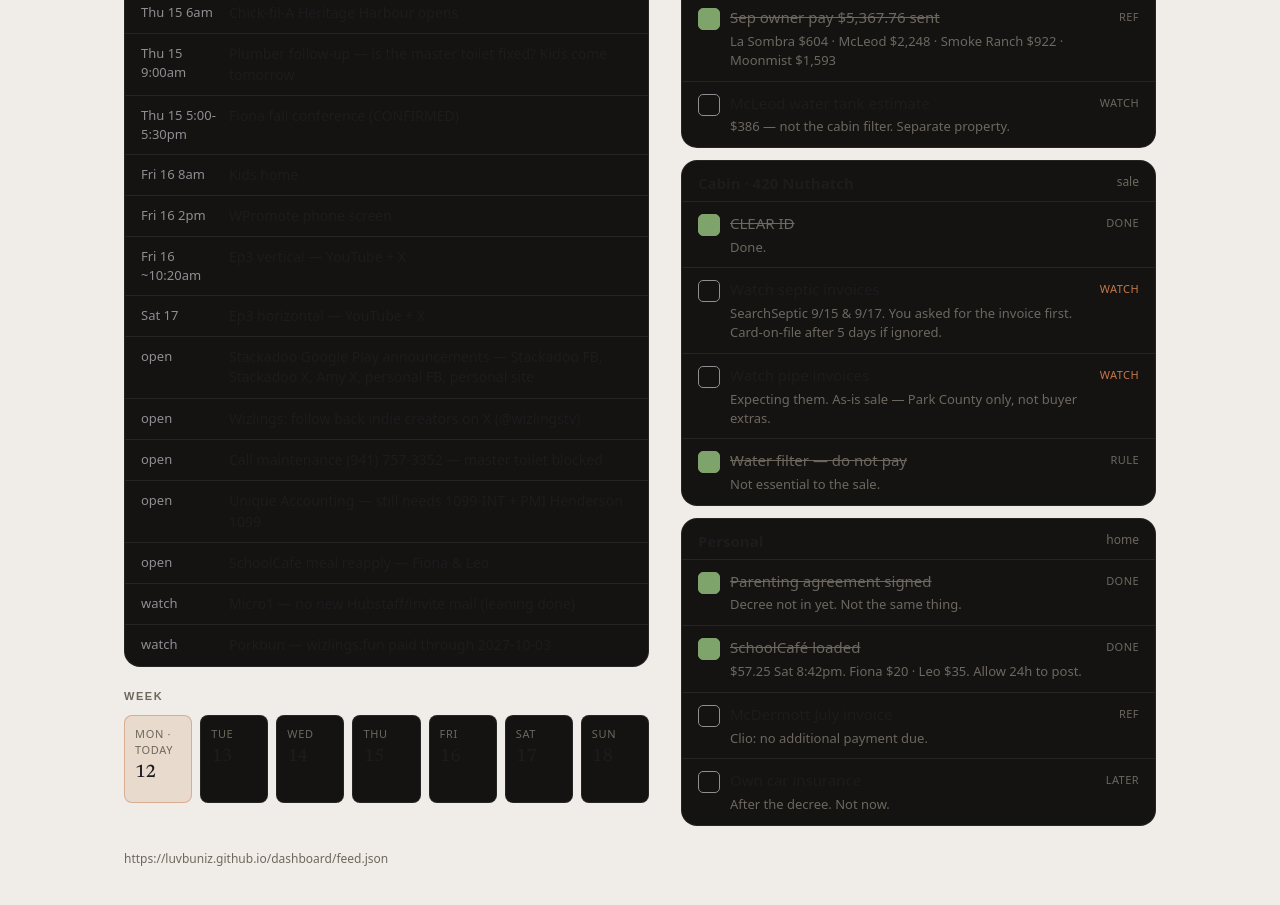
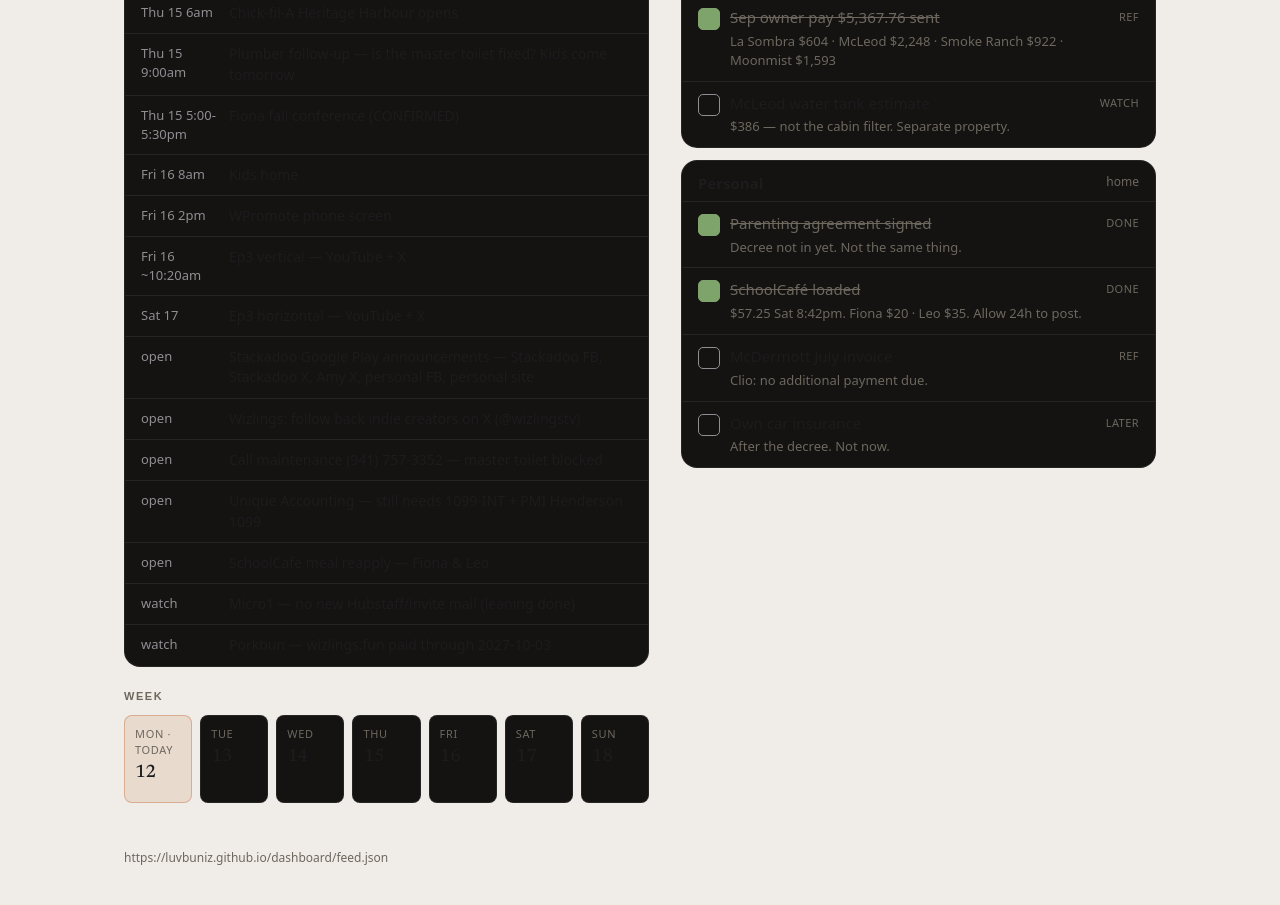
Before and after one commit to luvbuniz/dashboard, a website built with Vite: page index.html in a window 1280 px wide. Shown: the part 1379-2284 px from the top of the page. Built offline with nearby package versions, Linux system fonts and the light colour scheme.

Commit message:
Remove Cabin board - sale is done

```diff
--- a/index.html
+++ b/index.html
@@ -286,13 +286,7 @@
             <button class="item" data-id="b-own" type="button"><span class="box"></span><span><span class="label">Sep owner pay $5,367.76 sent</span><div class="why">La Sombra $604 · McLeod $2,248 · Smoke Ranch $922 · Moonmist $1,593</div></span><span class="lane">ref</span></button>
             <button class="item" data-id="b-mcleod" type="button"><span class="box"></span><span><span class="label">McLeod water tank estimate</span><div class="why">$386 — not the cabin filter. Separate property.</div></span><span class="lane">watch</span></button>
           </article>
-          <article class="board">
-            <div class="board-h"><span class="name">Cabin · 420 Nuthatch</span><span class="src">sale</span></div>
-            <button class="item done" data-id="b-clear" type="button"><span class="box"></span><span><span class="label">CLEAR ID</span><div class="why">Done.</div></span><span class="lane">done</span></button>
-            <button class="item now" data-id="b-septic" type="button"><span class="box"></span><span><span class="label">Watch septic invoices</span><div class="why">SearchSeptic 9/15 & 9/17. You asked for the invoice first. Card-on-file after 5 days if ignored.</div></span><span class="lane">watch</span></button>
-            <button class="item now" data-id="b-pipes" type="button"><span class="box"></span><span><span class="label">Watch pipe invoices</span><div class="why">Expecting them. As-is sale — Park County only, not buyer extras.</div></span><span class="lane">watch</span></button>
-            <button class="item done" data-id="b-filter" type="button"><span class="box"></span><span><span class="label">Water filter — do not pay</span><div class="why">Not essential to the sale.</div></span><span class="lane">rule</span></button>
-          </article>
+
           <article class="board">
             <div class="board-h"><span class="name">Personal</span><span class="src">home</span></div>
             <button class="item done" data-id="b-plan" type="button"><span class="box"></span><span><span class="label">Parenting agreement signed</span><div class="why">Decree not in yet. Not the same thing.</div></span><span class="lane">done</span></button>
```
